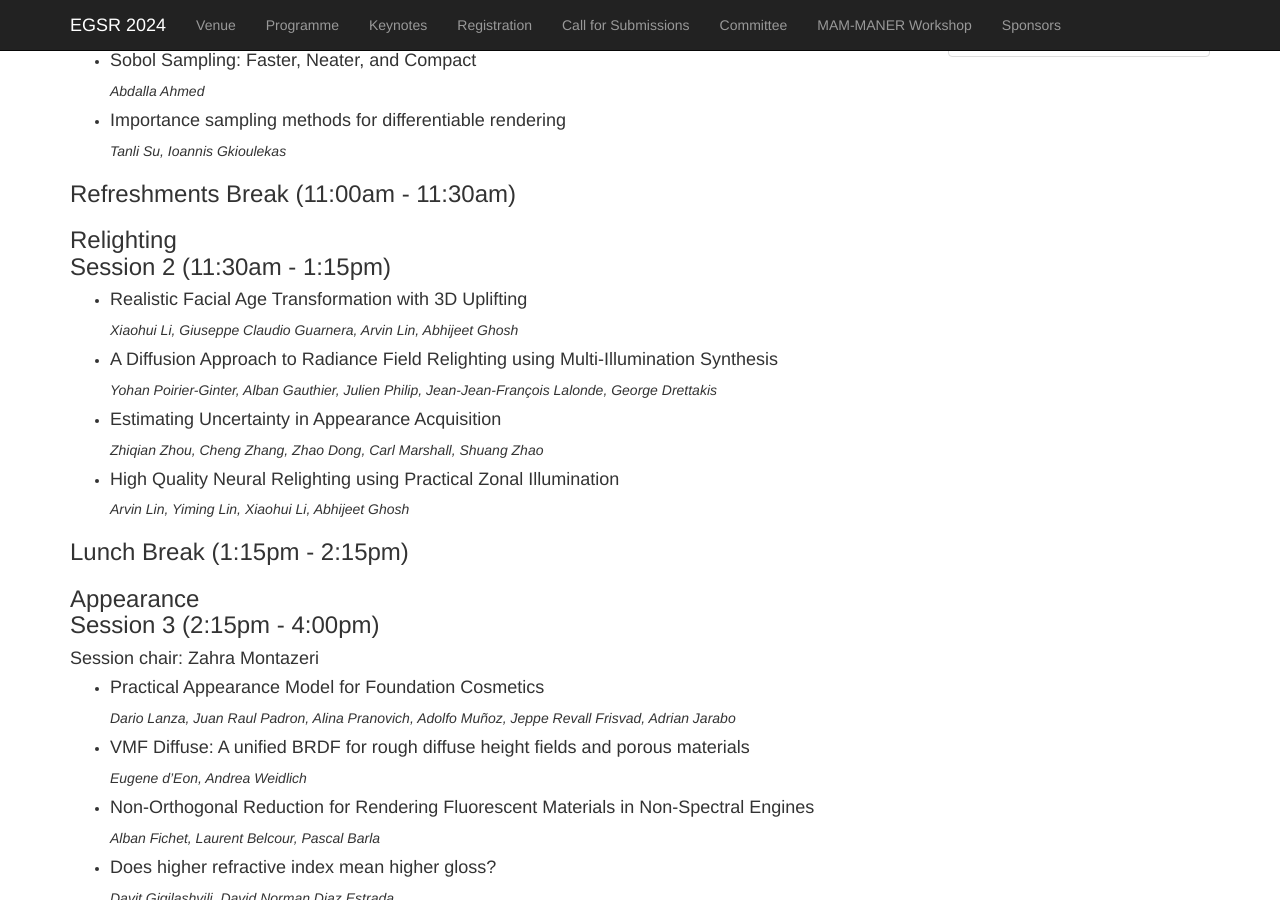
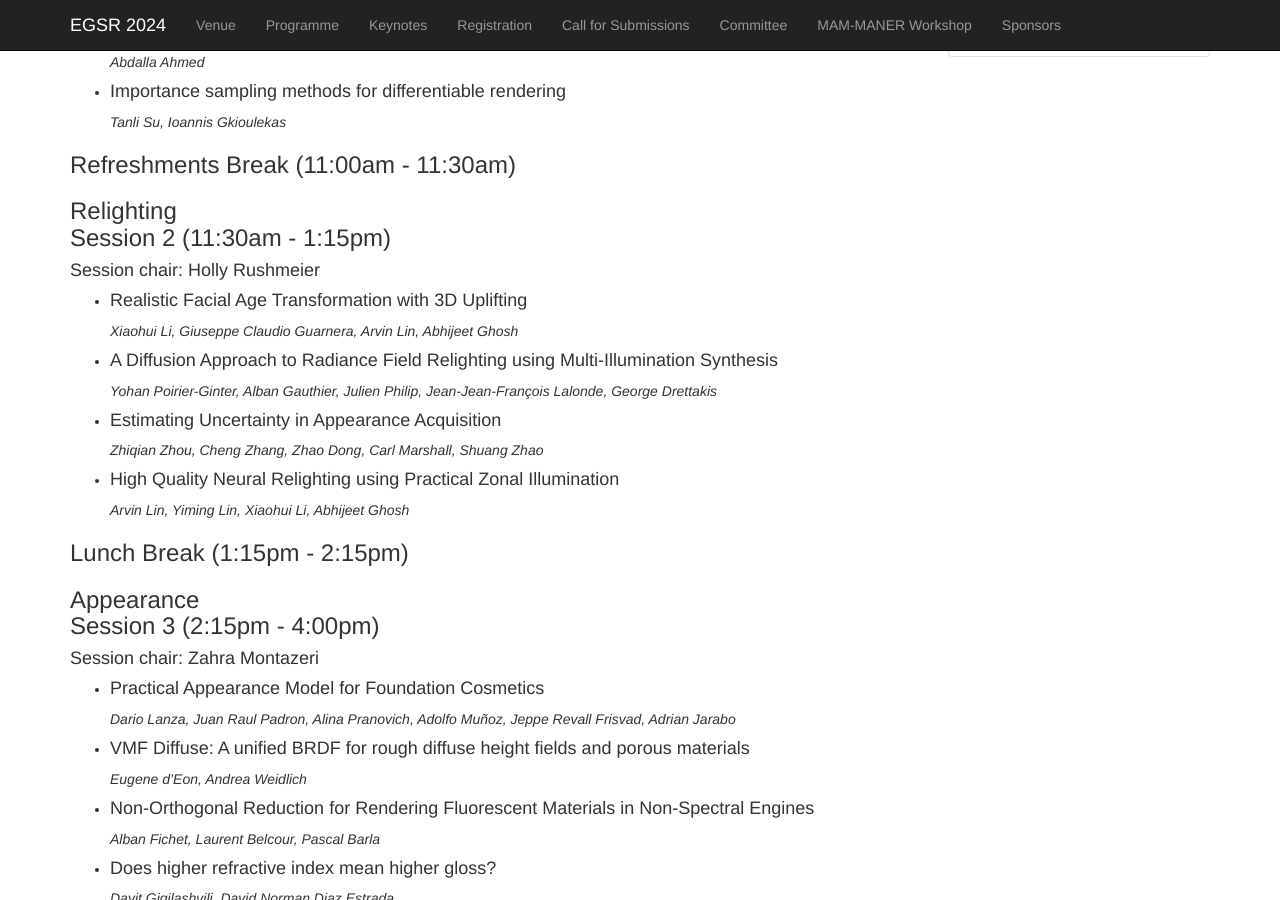
Before and after one commit to emilienogue/egsr2024.github.io, a Jekyll site: the page built from programme.md, in a window 1280 px wide and 900 px high, scrolled down 1720 px. Built offline with Jekyll 4.4.1, drawn with Linux system fonts in a browser that asks for light colours; comment, search, counter and statistics services are not loaded.

Commit message:
Update programme.md

```diff
--- a/programme.md
+++ b/programme.md
@@ -72,12 +72,10 @@
 
 ### 5:30-7:00 EGSR/MAM/MANER joint drinks reception
 
-<br>
-<br>
-
 # EGSR
 
-## Wednesday 3rd
+---
+## **Wednesday 3rd**
 
 ### Morning Refreshments (8:45am - 9:15am)
 
@@ -94,6 +92,7 @@
 ### Refreshments Break (11:00am - 11:30am)
 
 ### Relighting <br> Session 2 (11:30am - 1:15pm)
+#### Session chair: Holly Rushmeier
 - #### Realistic Facial Age Transformation with 3D Uplifting <br>
     *Xiaohui Li, Giuseppe Claudio Guarnera, Arvin Lin, Abhijeet Ghosh*
 - #### A Diffusion Approach to Radiance Field Relighting using Multi-Illumination Synthesis <br>
@@ -120,6 +119,7 @@
 
 ### Keynote: Ruth Rosenholtz (4:30pm - 5:30pm)
 
+---
 ## Thursday 4th
 
 ### Morning Refreshments (8:45am - 9:15am)
@@ -161,6 +161,7 @@
 
 ### Keynote: Niloy Mitra (4:30pm - 5:30pm)
 
+---
 ## Friday 5th
 
 ### Morning Refreshments (9:30am - 10:00am)
@@ -202,6 +203,7 @@
   }
 </style>
 
+---
 ## Evening Reception at Serpentine Restaurant
 
 <img class="event-image" src="{{site.url}}/img/social/hydepark.jpg" alt="Serpentine Restaurant">
@@ -217,6 +219,7 @@
 <img class="event-image" src="{{site.url}}/img/social/serpentinemap2.jpg" alt="Map to Serpentine">
 <!--![Map](/img/social/serpentinemap.png)-->
 
+---
 ## Conference Dinner Cruise
 
 On the evening of July 4th, we invite you to join us for a unique experience: the Conference Dinner Cruise. Set sail along the scenic waterways of the Thames, enjoying a delectable dinner and the company of fellow conference attendees.
```
